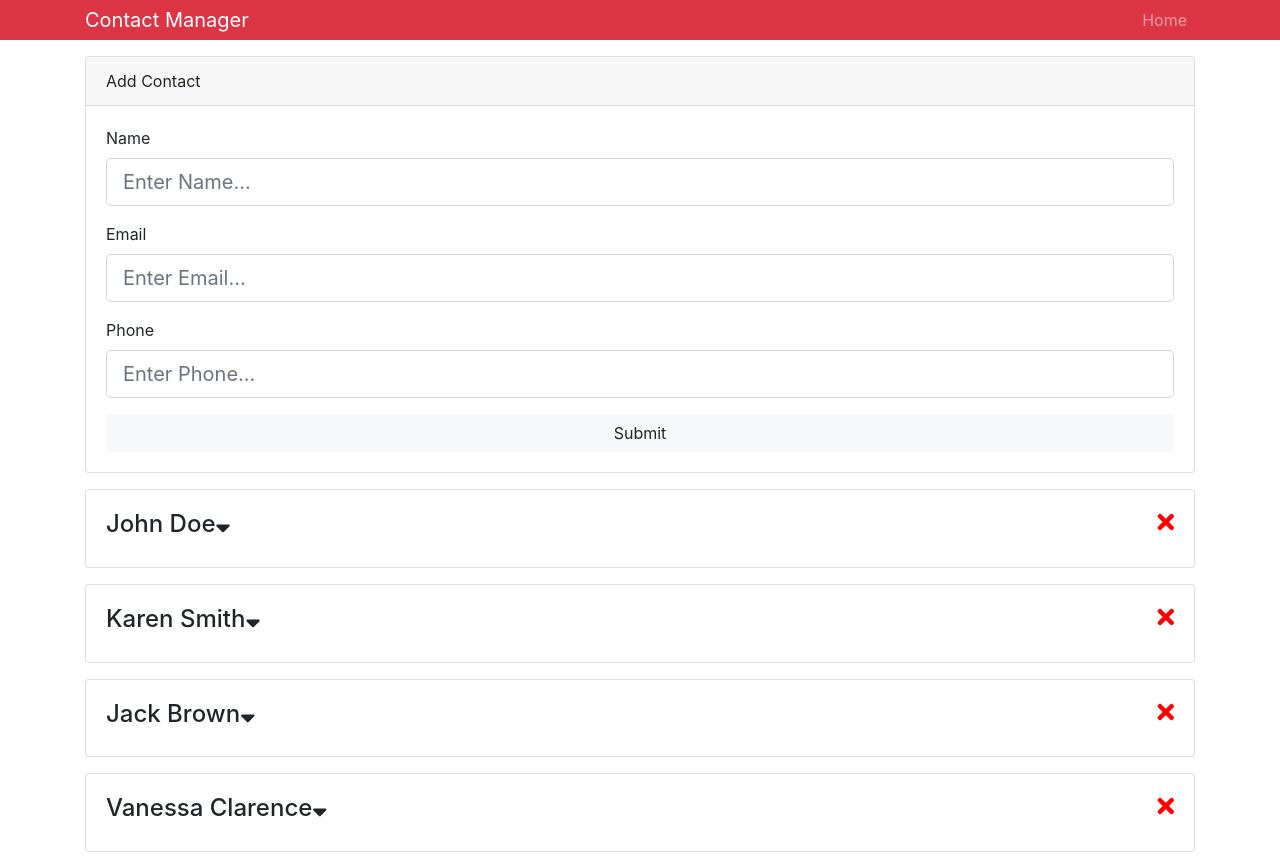
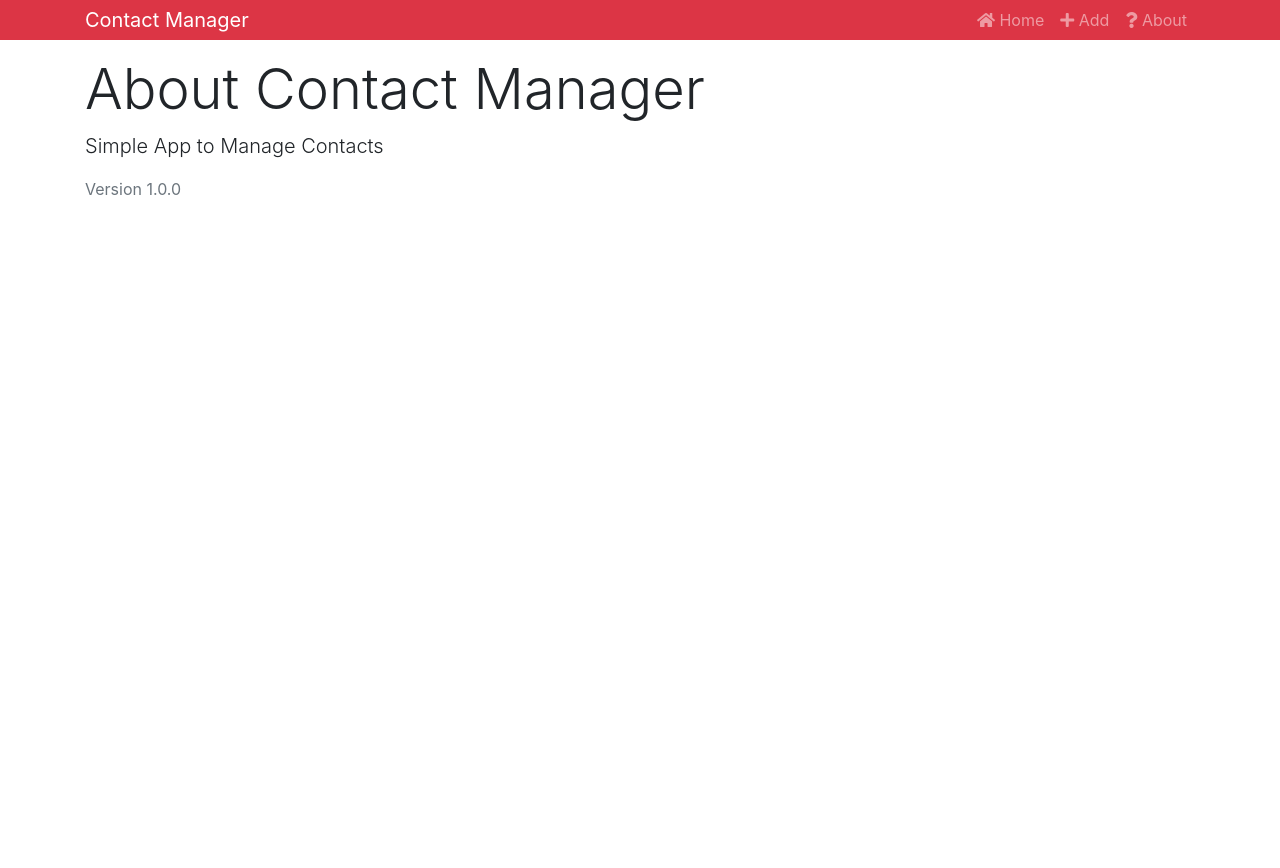
Before and after one commit to dtroydev/Contact-Manager-React, a React (Create React App) app: page /about in a window 1280 px wide. After the commit the page ends 800 px from the top, so only its background shows below. Built offline with nearby package versions, Linux system fonts and the light colour scheme.

Commit message:
Basic Routing and an About Page

```diff
--- a/package.json
+++ b/package.json
@@ -10,6 +10,7 @@
     "popper.js": "^1.14.4",
     "react": "^16.5.2",
     "react-dom": "^16.5.2",
+    "react-router-dom": "^4.3.1",
     "react-scripts": "1.1.5"
   },
   "scripts": {
--- a/src/App.js
+++ b/src/App.js
@@ -1,11 +1,15 @@
 // ui library
 import React, { Component } from 'react';
+
+// routing
+import { BrowserRouter as Router, Route, Switch } from 'react-router-dom';
 
 // ui styling
 import 'bootstrap/dist/css/bootstrap.min.css';
 
 // ui additional components
 import Header from './components/layout/Header';
+import About from './components/pages/About';
 import Contacts from './components/contacts/Contacts';
 import AddContact from './components/contacts/AddContact';
 
@@ -15,15 +19,20 @@ import { Provider } from './Context';
 export default class App extends Component {
   render() {
     return (
-      <div className="App">
-        <Header branding="Contact Manager" />
-        <div className="container">
-          <Provider>
-            <AddContact />
-            <Contacts />
-          </Provider>
-        </div>
-      </div>
+      <Provider>
+        <Router>
+          <div className="App">
+            <Header branding="Contact Manager" />
+            <div className="container">
+              <Switch>
+                <Route exact path="/" component={Contacts} />
+                <Route exact path="/contact/add" component={AddContact} />
+                <Route exact path="/about/" component={About} />
+              </Switch>
+            </div>
+          </div>
+        </Router>
+      </Provider>
     );
   }
 }
--- a/src/components/contacts/AddContact.js
+++ b/src/components/contacts/AddContact.js
@@ -1,8 +1,13 @@
 import React, { Component } from 'react';
+import PropTypes from 'prop-types';
 import Input from '../layout/Input';
 import { Consumer } from '../../Context';
 
 export default class AddContact extends Component {
+  static propTypes = {
+    history: PropTypes.object,
+  }
+
   static stateTemplate = {
     name: '',
     email: '',
@@ -26,7 +31,6 @@ export default class AddContact extends Component {
 
   // arrow (this auto-bound) handlers
   onChange = (({ target: { name, value } }) => {
-    console.log('AddContacts.js onChange() with value', value);
     this.setState(prevState => ({
       ...prevState,
       [name]: value,
@@ -36,7 +40,6 @@ export default class AddContact extends Component {
   onSubmit = (dispatch, e) => {
     e.preventDefault();
     let { name, email, phone } = this.state;
-    console.log('AddContact.js onSubmit()');
 
     // trim whitespace
     name = name.trim();
@@ -56,13 +59,15 @@ export default class AddContact extends Component {
       return;
     }
 
-    // no errors, dispatch payload and then clear it
+    // no errors, send payload to context dispatch and then clear it
     dispatch({ type: 'ADD_CONTACT', payload: { name, email, phone } });
     this.clearState();
+
+    // go to contact list
+    this.props.history.push('/');
   }
 
   render() {
-    console.log('AddContact.js render()');
     const submitButton = () => (
       <input className="btn btn-block btn-light" type="submit" />
     );
--- a/src/components/contacts/Contact.js
+++ b/src/components/contacts/Contact.js
@@ -26,12 +26,10 @@ export default class Contact extends Component {
 
     // click handlers
     const onShowButtonClick = () => {
-      console.log(`${this.props.contact.name} visibilty button clicked`);
       this.setState(prevState => ({ showContactInfo: !prevState.showContactInfo }));
     };
 
     const onDeleteButtonClick = (dispatch, deleteId) => {
-      console.log(`${this.props.contact.name} delete button clicked`);
       dispatch({ type: 'DELETE_CONTACT', payload: { id: deleteId } });
     };
 
--- a/src/components/contacts/Contacts.js
+++ b/src/components/contacts/Contacts.js
@@ -1,11 +1,12 @@
-import React, { Component } from 'react';
-// import nanoid from 'nanoid';
+import React, { Component, Fragment } from 'react';
 import Contact from './Contact';
 import { Consumer } from '../../Context';
 
 export default class Contacts extends Component {
   render() {
     return (
+      <Fragment>
+        <h1 className="display-3 mb-4"><span className="text-danger">Contact</span> List</h1>
         <Consumer>
           {context => context.contacts.map(contact => (
             <Contact
@@ -15,6 +16,7 @@ export default class Contacts extends Component {
           ))
           }
         </Consumer>
+      </Fragment>
     );
   }
 }
--- a/src/components/layout/Header.js
+++ b/src/components/layout/Header.js
@@ -1,5 +1,6 @@
 import React from 'react';
 import PropTypes from 'prop-types';
+import { Link } from 'react-router-dom';
 
 export default function Header(props) {
   const { branding } = props;
@@ -8,15 +9,23 @@ export default function Header(props) {
     <div>
       <div className="navbar navbar-expand-sm navbar-dark bg-danger mb-3 py-0">
         <div className="container">
-          <a href="/" className="navbar-brand">
-            {branding}
-          </a>
+          <Link to="/" className="navbar-brand">{branding}</Link>
           <div>
             <ul className="navbar-nav mr-auto">
               <li className="nav-item">
-                <a href="/" className="nav-link">
-                  Home
-                  </a>
+                <Link to="/" className="nav-link">
+                  <i className="fas fa-home"></i> Home
+                </Link>
+              </li>
+              <li className="nav-item">
+                <Link to="/contact/add" className="nav-link">
+                  <i className="fas fa-plus"></i> Add
+                </Link>
+              </li>
+              <li className="nav-item">
+                <Link to="/about/" className="nav-link">
+                  <i className="fas fa-question"></i> About
+                </Link>
               </li>
             </ul>
           </div>
--- a/src/components/layout/Input.js
+++ b/src/components/layout/Input.js
@@ -4,13 +4,12 @@ import PropTypes from 'prop-types';
 const Input = ({
   field, value, type, onChange, error,
 }) => {
-  console.log('Input Component prop check for field:', field, 'value:', value, 'type:', type, 'error:', error);
   const name = field.toLowerCase();
   const id = `addContact-Form-${field}`;
   const placeholder = `Enter ${field}...`;
   const inputOuterClass = 'form-group';
   const inputInnerClass = 'form-control form-control-lg';
-  const errorClass = err => (err !== '' ? 'is-invalid' : '');
+  const inputErrorClass = err => (err ? 'is-invalid' : '');
   return (
     <div key={field} className={inputOuterClass}>
       <label htmlFor={id}>{field}</label>
@@ -20,10 +19,10 @@ const Input = ({
         type={type}
         value={value}
         placeholder={placeholder}
-        className={`${inputInnerClass} ${errorClass(error)}`}
+        className={`${inputInnerClass} ${inputErrorClass(error)}`}
         onChange={onChange}
       />
-      <div className="invalid-feedback">{error}</div>
+      {error && <div className="invalid-feedback">{error}</div>}
     </div>
   );
 };
--- /dev/null
+++ b/src/components/pages/About.js
@@ -0,0 +1,11 @@
+import React from 'react';
+
+const About = () => (
+  <div>
+    <h1 className="display-4">About Contact Manager</h1>
+    <p className="lead">Simple App to Manage Contacts</p>
+    <p className="text-secondary">Version 1.0.0</p>
+  </div>
+);
+
+export default About;
```
Also changed, not shown: 2 other files (tests, documents, lock files or other folders). Lines whose indentation alone changed are shown as unchanged.
